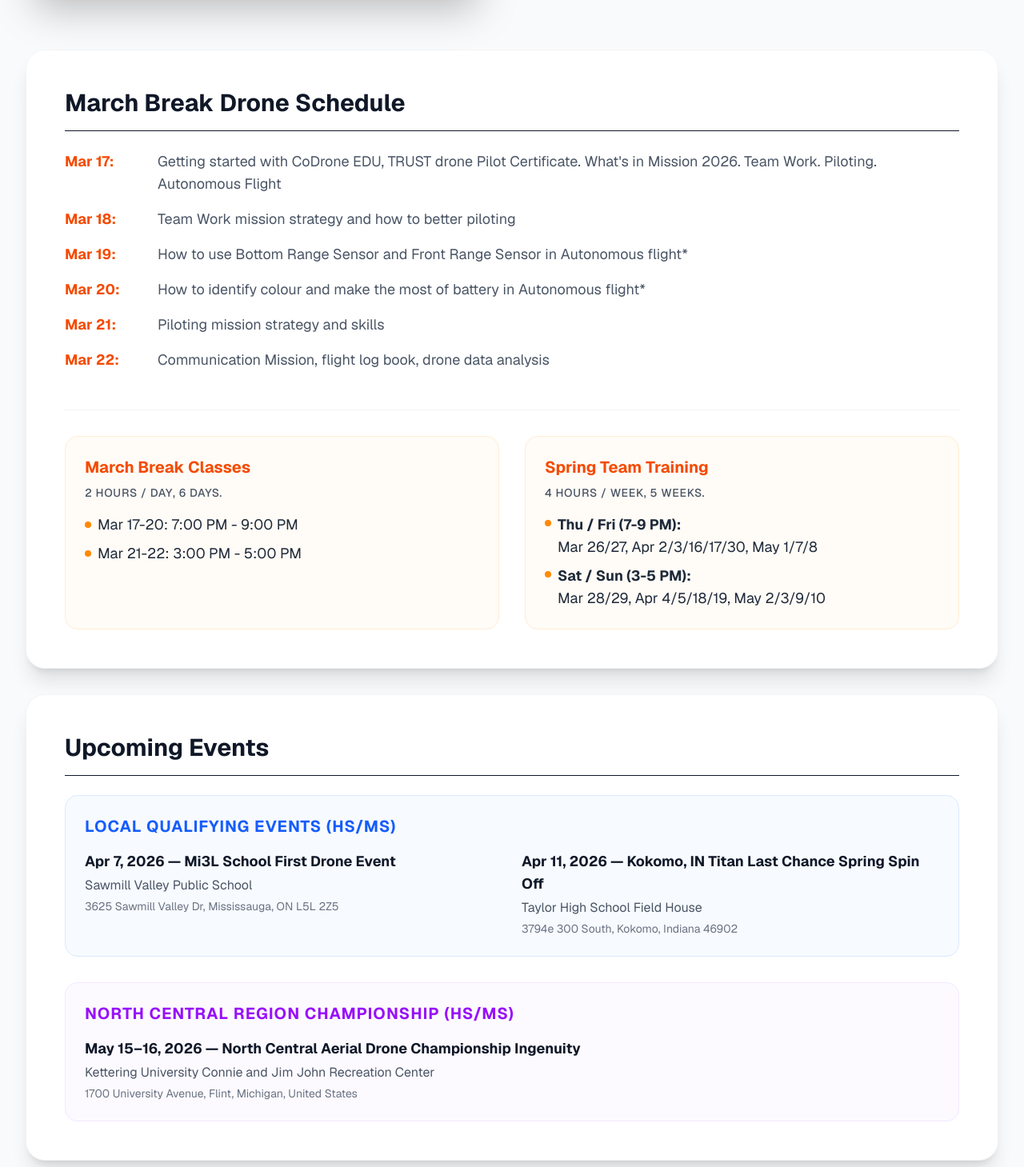
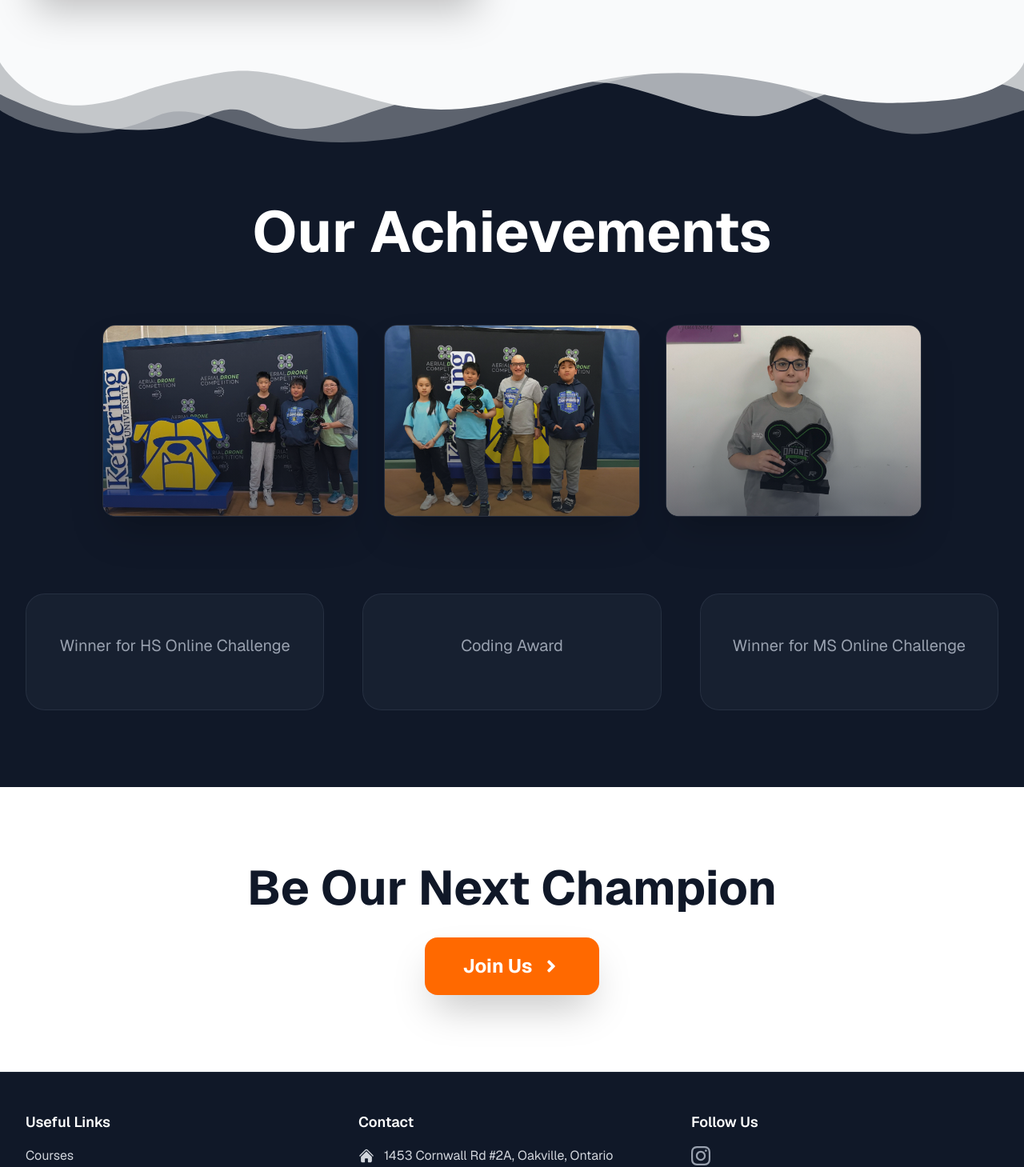
Before and after one commit to Mi3L-School/site, a Next.js app: page /course-list/aerialdrone in a window 1280 px wide. Shown: the part 1544-3003 px from the top of the page at 80% size. Built offline with nearby package versions, Linux system fonts and the light colour scheme.

Commit message:
remove march rbeak and events from drone

```diff
--- a/app/course-list/aerialdrone/page.tsx
+++ b/app/course-list/aerialdrone/page.tsx
@@ -121,99 +121,6 @@ export default function RoboticsPage() {
             </div>
           </div>
 
-          {/* Schedule Segment */}
-          <div className="mt-16 bg-white border border-gray-100 rounded-3xl p-8 lg:p-12 shadow-xl">
-            <h3 className="text-3xl font-bold text-gray-900 mb-6 border-b pb-4">March Break Drone Schedule</h3>
-            <ul className="space-y-4 text-lg text-gray-600">
-              <li className="flex flex-col md:flex-row gap-2 md:gap-4">
-                <span className="font-bold text-orange-600 md:min-w-[100px]">Mar 17:</span>
-                <span>Getting started with CoDrone EDU, TRUST drone Pilot Certificate. What's in Mission 2026. Team Work. Piloting. Autonomous Flight</span>
-              </li>
-              <li className="flex flex-col md:flex-row gap-2 md:gap-4">
-                <span className="font-bold text-orange-600 md:min-w-[100px]">Mar 18:</span>
-                <span>Team Work mission strategy and how to better piloting</span>
-              </li>
-              <li className="flex flex-col md:flex-row gap-2 md:gap-4">
-                <span className="font-bold text-orange-600 md:min-w-[100px]">Mar 19:</span>
-                <span>How to use Bottom Range Sensor and Front Range Sensor in Autonomous flight*</span>
-              </li>
-              <li className="flex flex-col md:flex-row gap-2 md:gap-4">
-                <span className="font-bold text-orange-600 md:min-w-[100px]">Mar 20:</span>
-                <span>How to identify colour and make the most of battery in Autonomous flight*</span>
-              </li>
-              <li className="flex flex-col md:flex-row gap-2 md:gap-4">
-                <span className="font-bold text-orange-600 md:min-w-[100px]">Mar 21:</span>
-                <span>Piloting mission strategy and skills</span>
-              </li>
-              <li className="flex flex-col md:flex-row gap-2 md:gap-4">
-                <span className="font-bold text-orange-600 md:min-w-[100px]">Mar 22:</span>
-                <span>Communication Mission, flight log book, drone data analysis</span>
-              </li>
-            </ul>
-
-            <div className="grid grid-cols-1 md:grid-cols-2 gap-8 mt-12 pt-8 border-t border-gray-100">
-              <div className="bg-orange-50/50 rounded-2xl p-6 border border-orange-100">
-                <h4 className="text-xl font-bold text-orange-600 mb-2">March Break Classes</h4>
-                <p className="text-sm text-gray-600 mb-4 font-medium uppercase tracking-wider">2 hours / day, 6 days.</p>
-                <ul className="space-y-2 text-lg text-gray-800">
-                  <li className="flex items-center gap-2">
-                    <span className="w-2 h-2 rounded-full bg-orange-400"></span>
-                    Mar 17-20: 7:00 PM - 9:00 PM
-                  </li>
-                  <li className="flex items-center gap-2">
-                    <span className="w-2 h-2 rounded-full bg-orange-400"></span>
-                    Mar 21-22: 3:00 PM - 5:00 PM
-                  </li>
-                </ul>
-              </div>
-
-              <div className="bg-orange-50/50 rounded-2xl p-6 border border-orange-100">
-                <h4 className="text-xl font-bold text-orange-600 mb-2">Spring Team Training</h4>
-                <p className="text-sm text-gray-600 mb-4 font-medium uppercase tracking-wider">4 hours / week, 5 weeks.</p>
-                <ul className="space-y-2 text-lg text-gray-800">
-                  <li className="flex items-start gap-2">
-                    <span className="w-2 h-2 rounded-full bg-orange-400 mt-2 flex-shrink-0"></span>
-                    <span><strong>Thu / Fri (7-9 PM):</strong><br />Mar 26/27, Apr 2/3/16/17/30, May 1/7/8</span>
-                  </li>
-                  <li className="flex items-start gap-2">
-                    <span className="w-2 h-2 rounded-full bg-orange-400 mt-2 flex-shrink-0"></span>
-                    <span><strong>Sat / Sun (3-5 PM):</strong><br />Mar 28/29, Apr 4/5/18/19, May 2/3/9/10</span>
-                  </li>
-                </ul>
-              </div>
-            </div>
-          </div>
-
-          {/* Upcoming Events Segment */}
-          <div className="mt-8 bg-white border border-gray-100 rounded-3xl p-8 lg:p-12 shadow-xl">
-            <h3 className="text-3xl font-bold text-gray-900 mb-6 border-b pb-4">Upcoming Events</h3>
-            <div className="space-y-8">
-              <div className="bg-blue-50/50 rounded-2xl p-6 border border-blue-100">
-                <h4 className="text-xl font-bold text-blue-600 mb-4 uppercase tracking-wider">Local Qualifying Events (HS/MS)</h4>
-                <div className="grid grid-cols-1 md:grid-cols-2 gap-6">
-                  <div>
-                    <p className="font-bold text-gray-900 text-lg">Apr 7, 2026 — Mi3L School First Drone Event</p>
-                    <p className="text-gray-600 mt-1">Sawmill Valley Public School</p>
-                    <p className="text-sm text-gray-500 mt-1">3625 Sawmill Valley Dr, Mississauga, ON L5L 2Z5</p>
-                  </div>
-                  <div>
-                    <p className="font-bold text-gray-900 text-lg">Apr 11, 2026 — Kokomo, IN Titan Last Chance Spring Spin Off</p>
-                    <p className="text-gray-600 mt-1">Taylor High School Field House</p>
-                    <p className="text-sm text-gray-500 mt-1">3794e 300 South, Kokomo, Indiana 46902</p>
-                  </div>
-                </div>
-              </div>
-
-              <div className="bg-purple-50/50 rounded-2xl p-6 border border-purple-100">
-                <h4 className="text-xl font-bold text-purple-600 mb-4 uppercase tracking-wider">North Central Region Championship (HS/MS)</h4>
-                <div>
-                  <p className="font-bold text-gray-900 text-lg">May 15–16, 2026 — North Central Aerial Drone Championship Ingenuity</p>
-                  <p className="text-gray-600 mt-1">Kettering University Connie and Jim John Recreation Center</p>
-                  <p className="text-sm text-gray-500 mt-1">1700 University Avenue, Flint, Michigan, United States</p>
-                </div>
-              </div>
-            </div>
-          </div>
 
         </div>
       </section>
```
